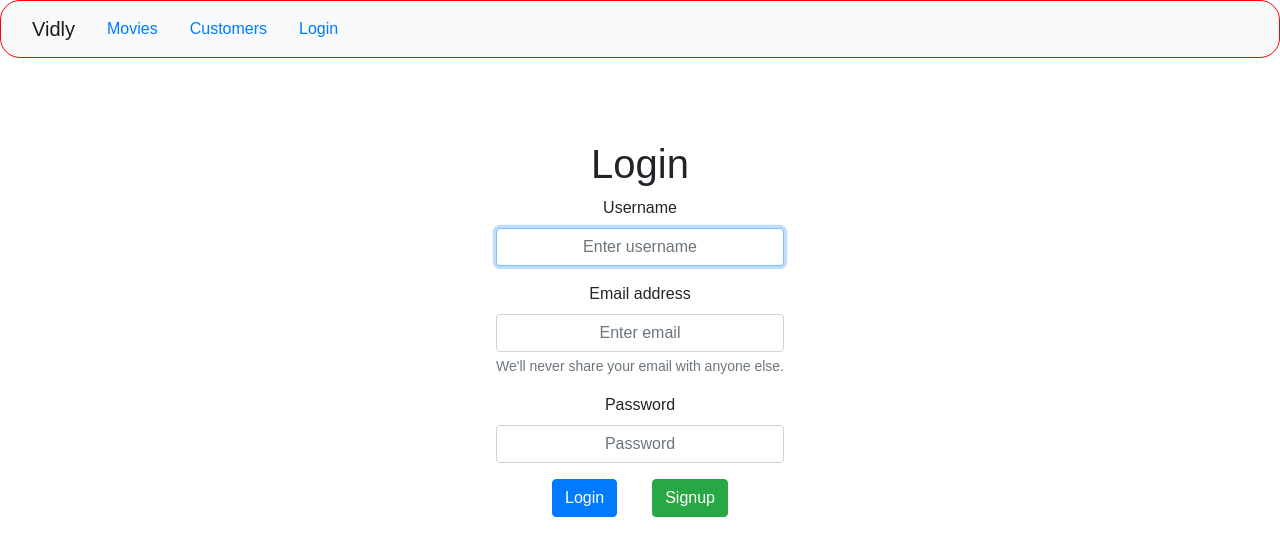
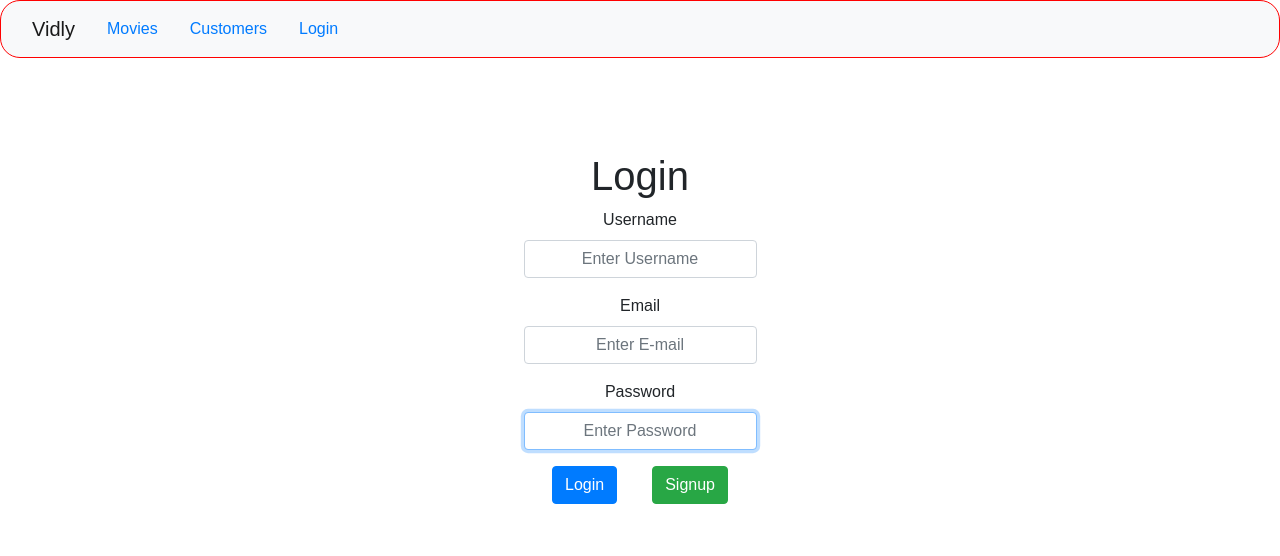
Before and after one commit to serifcolakel/reactVidly, a React (Create React App) app: page /login in a window 1280 px wide. Shown: the top 556 px of the page. Built offline with nearby package versions, Linux system fonts and the light colour scheme; the HTML template or start-up script is replaced by a standard one.

Commit message:
Validation & Joi

```diff
--- /dev/null
+++ b/src/components/common/input.jsx
@@ -0,0 +1,24 @@
+import React from "react";
+
+const Input = ({ name, label, value, onChange, error, ...props }) => {
+  return (
+    <div className="form-group">
+      <label htmlFor={name}>{label}</label>
+      <input
+        value={value}
+        autoFocus //componentDidMount yerine kullanılır
+        // ref={this.username}
+        onChange={onChange}
+        id={name}
+        name={name}
+        type="text"
+        className="form-control"
+        style={{ textAlign: "center" }}
+        {...props}
+      />
+      {error && <div className="alert alert-danger">{error}</div>}
+    </div>
+  );
+};
+
+export default Input;
--- a/src/components/loginForm.jsx
+++ b/src/components/loginForm.jsx
@@ -1,34 +1,87 @@
 import React, { Component } from "react";
+import Input from "./common/input";
+import Joi from "joi-browser"; //npm i joi-browser
 
 class LoginForm extends Component {
+  state = {
+    account: { username: "", password: "", email: "" },
+    errors: {},
+  };
+  schema = {
+    username: Joi.string().min(8).max(12).required(),
+    password: Joi.string().min(4).max(12).required(),
+    email: Joi.string().email({ tlds: false }).required(),
+  };
+
   username = React.createRef();
-
   //   componentDidMount() {
   //     this.username.current.focus(); //tıklanan alana odaklanacak
   //   }
+
+  validateProperty = ({ name, value }) => {
+    if (name === "username") {
+      if (value.trim() === "") return "Username is required.";
+    }
+    if (name === "password") {
+      if (value.trim() === "") return "Password is required.";
+    }
+    if (name === "email") {
+      if (value.trim() === "") return "Email is required.";
+    }
+  };
+
+  validate = () => {
+    const restult = Joi.validate(this.state.account, this.schema, {
+      abortEarly: false,
+    });
+    console.log(restult);
+
+    const errors = {};
+
+    //const { account } = this.state;
+    if (this.state.account.username.trim() === "")
+      errors.username = "username is required";
+
+    if (this.state.account.password.trim() === "")
+      errors.password = "Password is required";
+    if (this.state.account.email.trim() === "")
+      errors.email = "Email is required";
+
+    return Object.keys(errors).length === 0 ? "identity verified" : errors;
+  };
+
   handleChange = ({ currentTarget: input }) => {
+    const errors = { ...this.state.errors };
+    const errorMessage = this.validateProperty(input);
+    if (errorMessage) errors[input.name] = errorMessage;
+    else delete errors[input.name];
+
     const account = { ...this.state.account };
     account[input.name] = input.value;
-    this.setState({ account });
+    this.setState({ account, errors });
   };
+
   handleSubmit = (e) => {
     e.preventDefault(); //formun yeniden yollanmasını engelliyoruz
     //call the server
     // const username = document.getElementById("username").value;
     // const username = this.username.current.value;
+    const errors = this.validate();
+    //console.log(errors);
+    this.setState({ errors: errors || {} });
+    if (errors) return;
+
     console.log("submitted");
   };
-  state = {
-    account: { username: "", password: "", email: "" },
-  };
+
   render() {
-    const { account } = this.state;
+    const { account, errors } = this.state;
     return (
       <div className="d-flex">
         <div className="center">
           <form onSubmit={this.handleSubmit}>
             <h1>Login</h1>
-            <div className="form-group">
+            {/* <div className="form-group">
               <label htmlFor="username">Username</label>
               <input
                 value={account.username}
@@ -42,8 +95,17 @@ class LoginForm extends Component {
                 placeholder="Enter username"
                 style={{ textAlign: "center" }}
               />
-            </div>
-            <div className="form-group">
+            </div> */}
+            <Input
+              name="username"
+              type="text"
+              placeholder="Enter Username"
+              value={account.username}
+              label="Username"
+              onChange={this.handleChange}
+              error={errors.username}
+            />
+            {/* <div className="form-group">
               <label htmlFor="email">Email address</label>
               <input
                 value={account.email}
@@ -59,8 +121,17 @@ class LoginForm extends Component {
               <small id="emailHelp" className="form-text text-muted">
                 We'll never share your email with anyone else.
               </small>
-            </div>
-
+            </div> */}
+            <Input
+              name="email"
+              type="email"
+              placeholder="Enter E-mail"
+              value={account.email}
+              label="Email"
+              onChange={this.handleChange}
+              error={errors.email}
+            />
+            {/*
             <div className="form-group">
               <label htmlFor="password">Password</label>
               <input
@@ -73,7 +144,16 @@ class LoginForm extends Component {
                 id="password"
                 placeholder="Password"
               />
-            </div>
+            </div> */}
+            <Input
+              name="password"
+              type="password"
+              placeholder="Enter Password"
+              value={account.password}
+              label="Password"
+              onChange={this.handleChange}
+              error={errors.password}
+            />
 
             <button
               type="submit"
```
